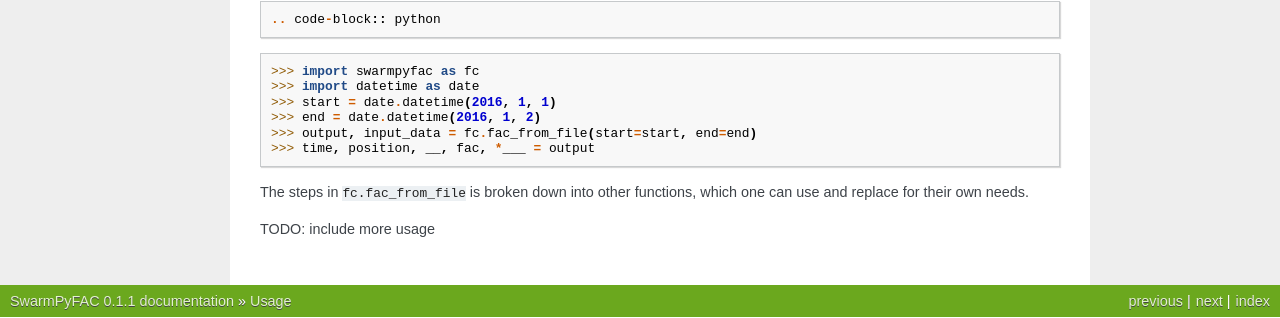
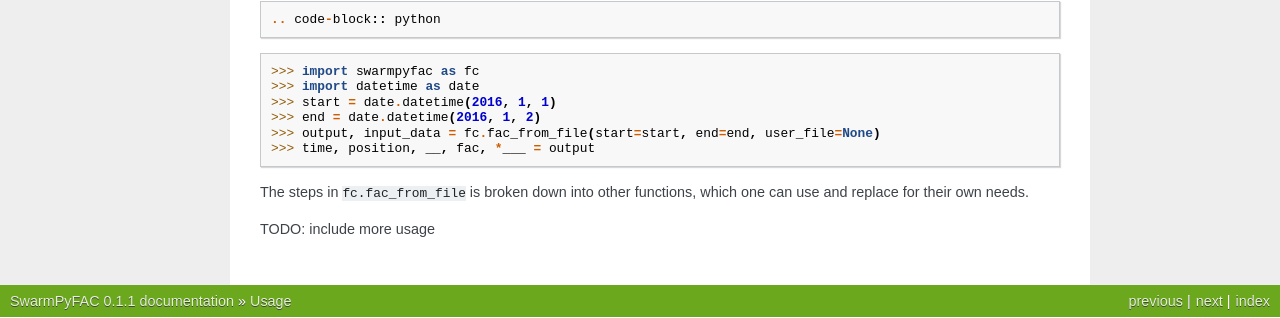
Before and after one commit to Swarm-DISC/SwarmPyFAC, a Sphinx documentation site: the page built from docs/source/usage.rst, in a window 1280 px wide. Shown: the part 353-671 px from the top of the page. Built offline with Sphinx 7.4.7, drawn with Linux system fonts in a browser that asks for light colours; formulas are drawn with MathJax 3.

Commit message:
changed the basic case to set user_file=None, which stop the use of encrypted file with credentials

```diff
--- a/README.rst
+++ b/README.rst
@@ -54,7 +54,7 @@ Calculating the field aligned currents based on swarm data for some periode:
     >>> import datetime as date
     >>> start = date.datetime(2016, 1, 1)
     >>> end = date.datetime(2016, 1, 2)
-    >>> output, input_data = fc.fac_from_file(start=start, end=end)
+    >>> output, input_data = fc.fac_from_file(start=start, end=end, user_file=None)
     >>> time, position, __, fac, *___ = output
 
 The steps in ``fc.fac_from_file`` is broken down into other functions, which one can use and replace for their own needs.
--- a/docs/source/usage.rst
+++ b/docs/source/usage.rst
@@ -18,7 +18,7 @@ Calculating the field aligned currents based on swarm data for some periode::
     >>> import datetime as date
     >>> start = date.datetime(2016, 1, 1)
     >>> end = date.datetime(2016, 1, 2)
-    >>> output, input_data = fc.fac_from_file(start=start, end=end)
+    >>> output, input_data = fc.fac_from_file(start=start, end=end, user_file=None)
     >>> time, position, __, fac, *___ = output
 
 The steps in ``fc.fac_from_file`` is broken down into other functions, which one can use and replace for their own needs.
```
